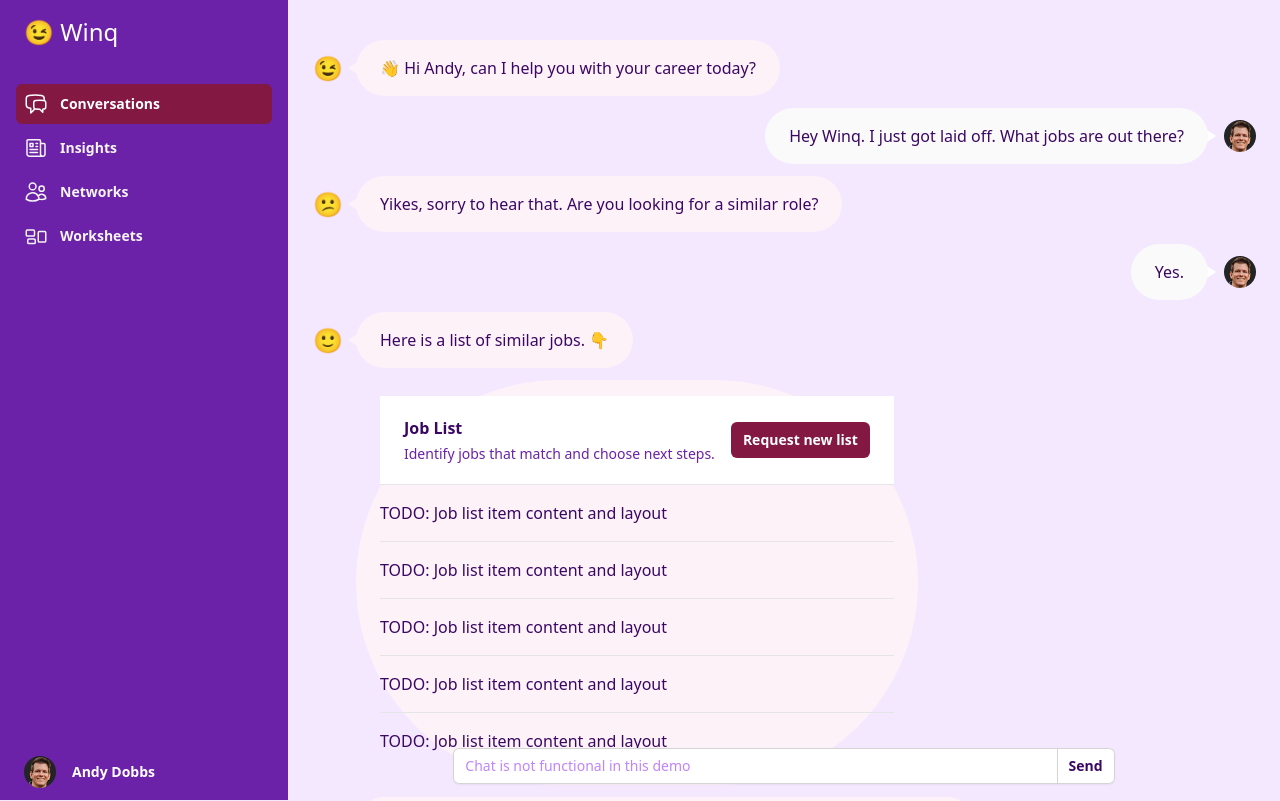
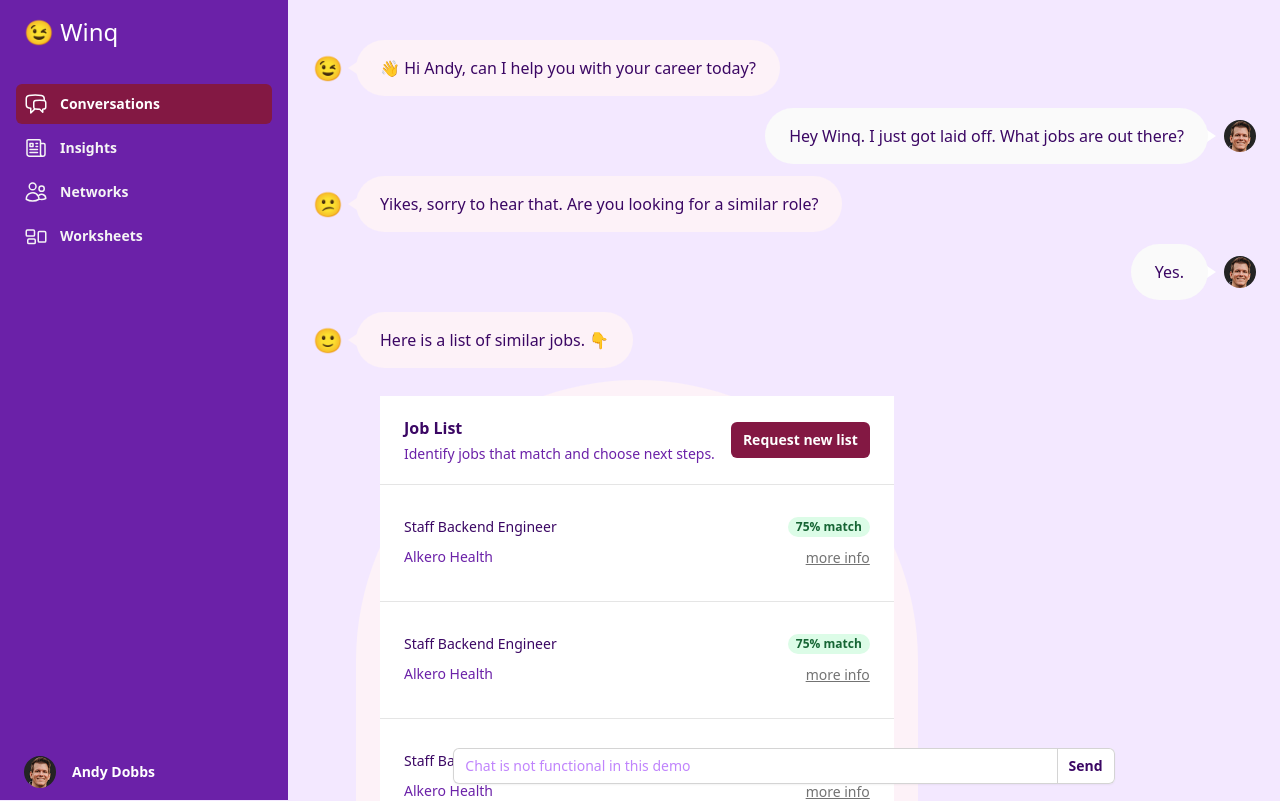
Before and after one commit to adobbs/winq-demo, a Next.js app: page /conversations in a window 1280 px wide. Shown: the top 801 px of the page. Built offline with nearby package versions, Linux system fonts and the light colour scheme; a web font is replaced by a local one.

Commit message:
Create JobListItem component

```diff
--- a/src/components/JobList.tsx
+++ b/src/components/JobList.tsx
@@ -1,9 +1,36 @@
+import JobListItem from "./JobListItem";
+
 const jobs = [
-    {id: 1},
-    {id: 2},
-    {id: 3},
-    {id: 4},
-    {id: 5},
+    {id: 1, jobTitle: "Staff Backend Engineer", companyName: "Alkero Health",
+        contacts: [{
+            name: "Jamie Anderson",
+            imageUrl: "https://images.unsplash.com/photo-1438761681033-6461ffad8d80?ixlib=rb-1.2.1&ixid=eyJhcHBfaWQiOjEyMDd9&auto=format&fit=facearea&facepad=2&w=256&h=256&q=80",
+        }]
+    },
+    {id: 2, jobTitle: "Staff Backend Engineer", companyName: "Alkero Health",
+        contacts: [{
+            name: "Jamie Anderson",
+            imageUrl: "https://images.unsplash.com/photo-1438761681033-6461ffad8d80?ixlib=rb-1.2.1&ixid=eyJhcHBfaWQiOjEyMDd9&auto=format&fit=facearea&facepad=2&w=256&h=256&q=80",
+        }]
+    },
+    {id: 3, jobTitle: "Staff Backend Engineer", companyName: "Alkero Health",
+        contacts: [{
+            name: "Jamie Anderson",
+            imageUrl: "https://images.unsplash.com/photo-1438761681033-6461ffad8d80?ixlib=rb-1.2.1&ixid=eyJhcHBfaWQiOjEyMDd9&auto=format&fit=facearea&facepad=2&w=256&h=256&q=80",
+        }]
+    },
+    {id: 4, jobTitle: "Staff Backend Engineer", companyName: "Alkero Health",
+        contacts: [{
+            name: "Jamie Anderson",
+            imageUrl: "https://images.unsplash.com/photo-1438761681033-6461ffad8d80?ixlib=rb-1.2.1&ixid=eyJhcHBfaWQiOjEyMDd9&auto=format&fit=facearea&facepad=2&w=256&h=256&q=80",
+        }]
+    },
+    {id: 5, jobTitle: "Staff Backend Engineer", companyName: "Alkero Health",
+        contacts: [{
+            name: "Jamie Anderson",
+            imageUrl: "https://images.unsplash.com/photo-1438761681033-6461ffad8d80?ixlib=rb-1.2.1&ixid=eyJhcHBfaWQiOjEyMDd9&auto=format&fit=facearea&facepad=2&w=256&h=256&q=80",
+        }]
+    },
 ];
 
 export default function JobList() {
@@ -27,10 +54,10 @@ export default function JobList() {
                     </div>
                 </div>
             </div>
-            <ul role="list" className="divide-y divide-neutral-200">
+            <ul role="list" className="divide-y divide-neutral-200 bg-white">
                 {jobs.map((job) => (
                     <li key={job.id} className="py-4">
-                        TODO: Job list item content and layout
+                        <JobListItem jobTitle={job.jobTitle} companyName={job.companyName} contacts={job.contacts} />
                     </li>
                 ))}
             </ul>
--- /dev/null
+++ b/src/components/JobListItem.tsx
@@ -0,0 +1,47 @@
+interface Contact {
+    name: string;
+    imageUrl: string;
+}
+
+interface Jobs {
+    jobTitle: string;
+    companyName: string;
+    contacts: Contact[];
+}
+
+export default function JobListItem({ jobTitle, companyName, contacts }: Jobs) {
+    return (
+        <div className="px-4 py-4 sm:px-6">
+            <div className="flex items-center justify-between">
+                <p className="truncate text-sm font-medium text-purple-950">
+                    {jobTitle}
+                </p>
+                <div className="ml-2 flex flex-shrink-0">
+                    <p className="inline-flex rounded-full bg-green-100 px-2 text-xs font-semibold leading-5 text-green-800">
+                        75% match
+                    </p>
+                </div>
+            </div>
+            <div className="mt-2 sm:flex sm:justify-between">
+                <div className="sm:flex">
+                    <p className="flex items-center text-sm text-purple-800">
+                        {companyName}
+                    </p>
+                </div>
+                <div className="mt-4 flex-shrink-0 sm:ml-5 sm:mt-0">
+                    <button className="text-sm underline text-neutral-500">more info</button>
+                    {/* <div className="flex -space-x-1 overflow-hidden">
+                      {contacts.map((contact) => (
+                        <img
+                          key={contact.name}
+                          className="inline-block h-6 w-6 rounded-full ring-2 ring-white"
+                          src={contact.imageUrl}
+                          alt={contact.name}
+                        />
+                      ))}
+                    </div> */}
+                </div>
+            </div>
+        </div>
+    );
+}
```
